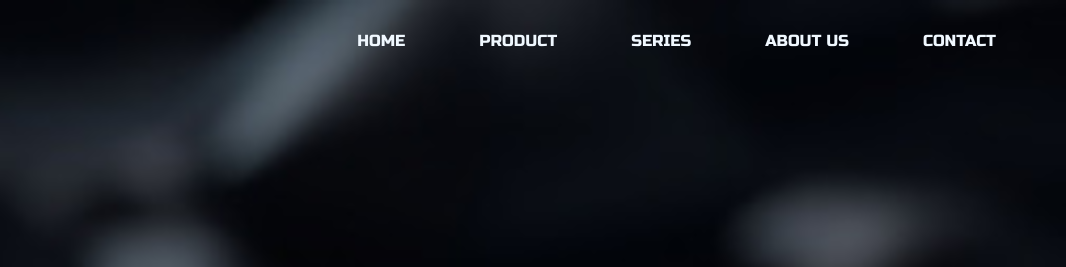
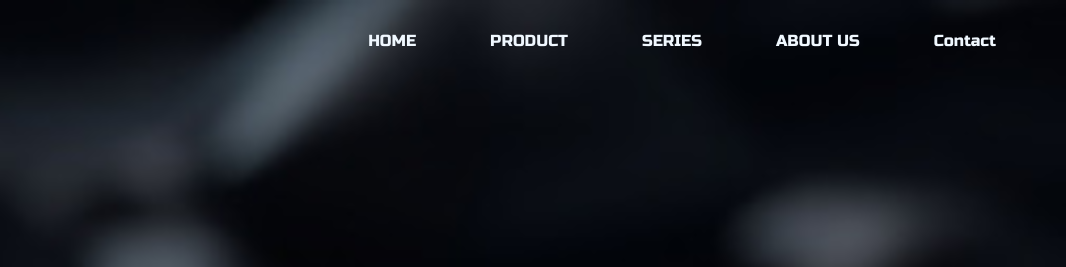
Before and after one commit to maheshsajitha745-svg/tast-8, a plain HTML site: page index.html in a window 1280 px wide. Shown: the top 267 px of the page, 214-1280 px from the left. Drawn offline with nearby package versions, Linux system fonts and the light colour scheme; a web font is replaced by a local one.

Commit message:
first change

```diff
--- a/index.html
+++ b/index.html
@@ -43,7 +43,7 @@
           <li><a href="">PRODUCT</a></li>
           <li><a href="">SERIES</a></li>
           <li><a href="">ABOUT US</a></li>
-          <li><a href="">CONTACT</a></li>
+          <li><a href="">Contact</a></li>
         </ul>
       </nav>
     </header>
```
